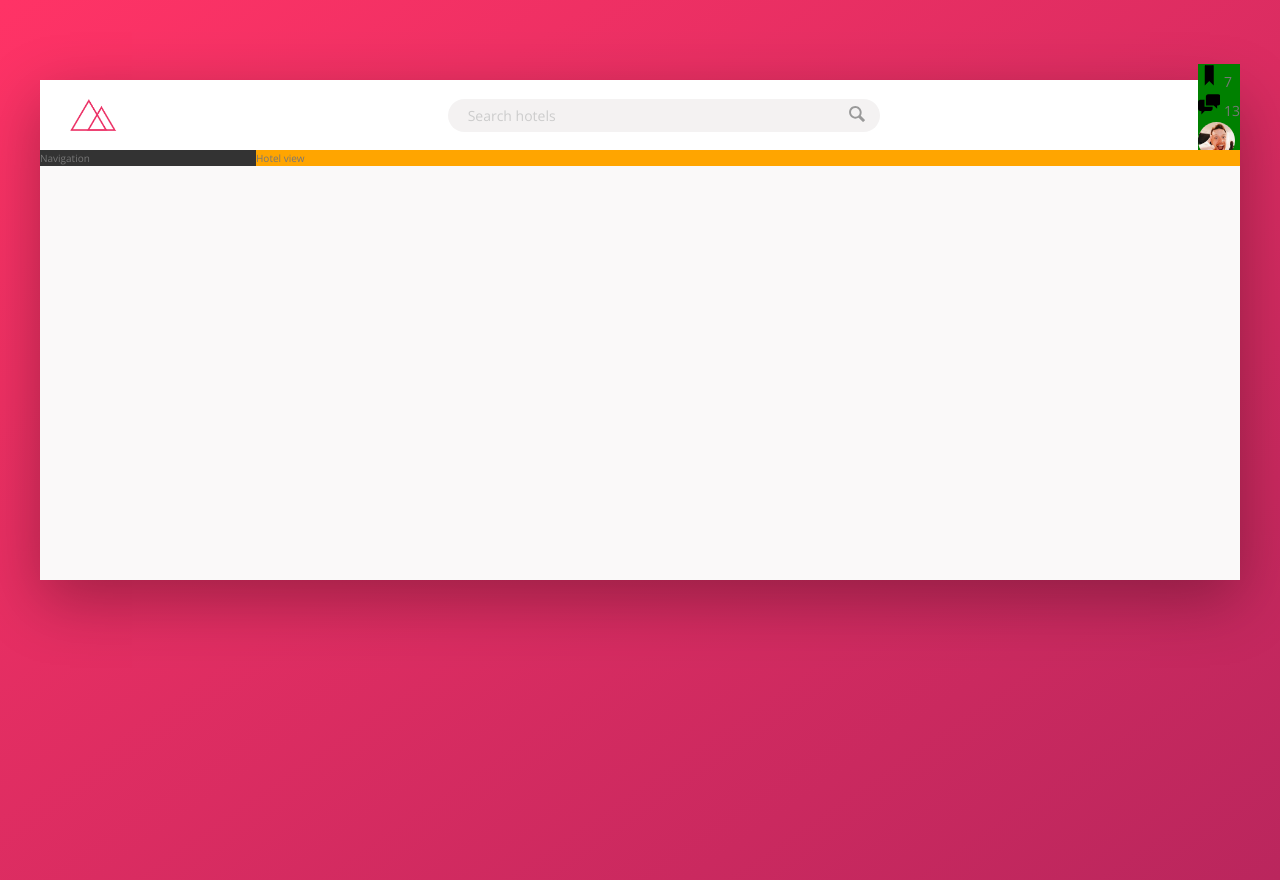
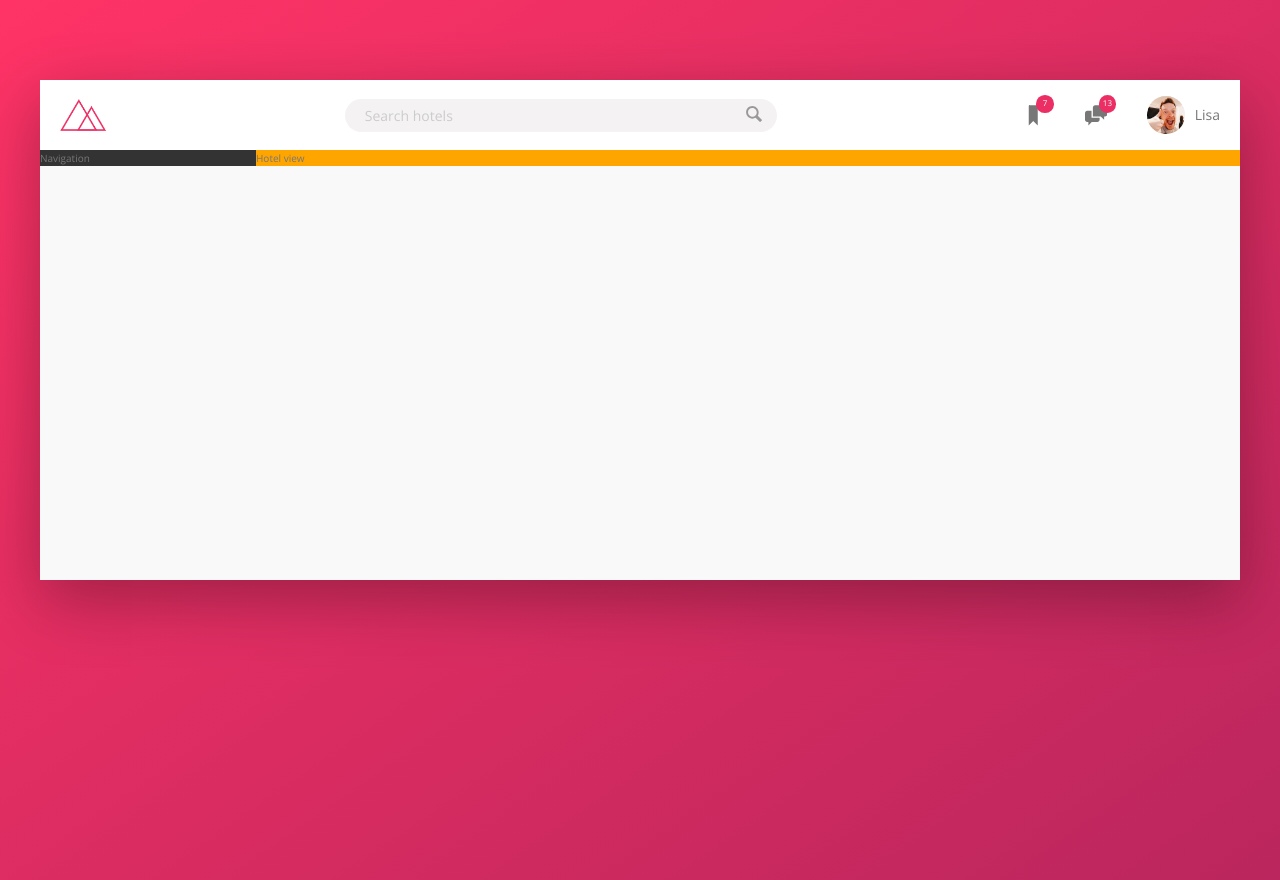
Before and after one commit to LiVinson/trillo-travels, a website: page index.html in a window 1280 px wide. Drawn offline with nearby package versions, Linux system fonts and the light colour scheme.

Commit message:
finished styling notification icons and user image to center in header with hover effect.

```diff
--- a/index.html
+++ b/index.html
@@ -12,6 +12,7 @@
     </head>
     <body>
         <div class="container">
+            <!--HEADER: Contains logo, search element and user icons-->
             <header class="header">
                 <img src="img/logo.png" alt="trillo logo" class="logo">
                 <form action="#" class="search">
@@ -37,9 +38,11 @@
                     </div>
                     <div class="user-nav__user">
                         <img src="img/user-1.jpg" alt="user icon" class="user-nav__user-photo">
+                        <span class="user-nav__user-name">Lisa</span>
                     </div>
                 </nav>
             </header>
+
             <div class="content">
                 <nav class="sidebar">
                     Navigation
--- a/sass/base/_base.scss
+++ b/sass/base/_base.scss
@@ -52,10 +52,6 @@ html {
 }
 
 body {
-    font-family: "Open Sans", sans-serif;
-    font-weight: 400;
-    line-height: 1.6;
-    color: var(--color-gray-dark-2);
     background-image: linear-gradient(to right bottom, var(--color-primary-light), var(--color-primary-dark));
     background-size: cover;
     background-repeat: no-repeat;
--- a/sass/base/_typography.scss
+++ b/sass/base/_typography.scss
@@ -1 +1,9 @@
 //Anything related to fonts
+
+
+body {
+    font-family: "Open Sans", sans-serif;
+    font-weight: 400;
+    line-height: 1.6;
+    color: var(--color-gray-dark-2);
+}
--- a/sass/layout/_container.scss
+++ b/sass/layout/_container.scss
@@ -1,39 +1,24 @@
 .container {
     max-width: 120rem;
+    //centers horizontally
     margin: 8rem auto;
     background-color: var(--color-gray-light-1);
     box-shadow: var(--shadow-dark);
     min-height: 50rem;
 }
 
-.header {
-    font-size:1.4rem;
-    display: flex;
-    justify-content: space-between;
-    align-items: center;
-    height: 7rem;
-    background-color: #fff;
-    border-bottom: var(--color-gray-light-2);
-
-
-}
-.content {
-    display: flex;
-
-}
 
 .sidebar {
     background-color: var(--color-gray-dark-1);
     //grow shrink width
     flex: 0 0 18%;
 
-
 }
 
 .hotel-view {
     background-color: #fff;
     background-color: orange;
-    //occupy rest of space
+    //occupy rest of space not taken up by sidebar (82%)
     flex: 1;
 
 }
--- a/sass/layout/_content.scss
+++ b/sass/layout/_content.scss
@@ -0,0 +1,4 @@
+//children: sidebar and main hotel-view content
+.content {
+    display: flex;
+}
--- a/sass/layout/_header.scss
+++ b/sass/layout/_header.scss
@@ -0,0 +1,10 @@
+.header {
+    font-size:1.4rem;
+    display: flex;
+    //logo, search box, notification icons + user
+    justify-content: space-between;
+    align-items: center;
+    height: 7rem;
+    background-color: #fff;
+    border-bottom: var(--color-gray-light-2);
+}
--- a/sass/pages/_home.scss
+++ b/sass/pages/_home.scss
@@ -3,7 +3,7 @@
 //Logo
 .logo {
     height: 3.25rem;
-    margin-left: 3rem;
+    margin-left: 2rem;
 }
 
 ////////////////////////////////
@@ -62,18 +62,52 @@
 ////////////////////////////////
 //User Navigation
 .user-nav {
-    background-color: green;
+    //overrides the align-items:center from header
+    align-self: stretch;
+    display: flex;
+    // align-items: center;
+
+
+    //Selects all direct children
+    & > * {
+        padding: 0 2rem;
+        cursor: pointer;
+        height: 100%;
+        //centers icons within their divs.
+        display: flex;
+        align-items: center;
+    }
+
+    & > *:hover {
+        background-color: var(--color-gray-light-2);
+    }
     &__icon-box {
+        position: relative;
 
     }
 
     &__icon {
         height: 2.25rem;
         width: 2.25rem;
+        fill: var(--color-gray-dark-2);
     }
 
+    //span for 'bubble' next to icon
+    //flex box is applied to the text inside the span
     &__notification {
+        font-size: .8rem;
+        height: 1.75rem;
+        width: 1.75rem;
+        border-radius: 50%;
+        background-color: var(--color-primary);
+        color: #fff;
+        position: absolute;
+        top:1.5rem;
+        right: 1.1rem;
 
+        display:flex;
+        justify-content:center;
+        align-items:center;
     }
 
 
@@ -84,5 +118,10 @@
     &__user-photo {
         height: 3.75rem;
         border-radius: 50%;
+        margin-right: 1rem;
+    }
+
+    &__user-name{
+
     }
 }
```
Also changed, not shown: css/style.css.
